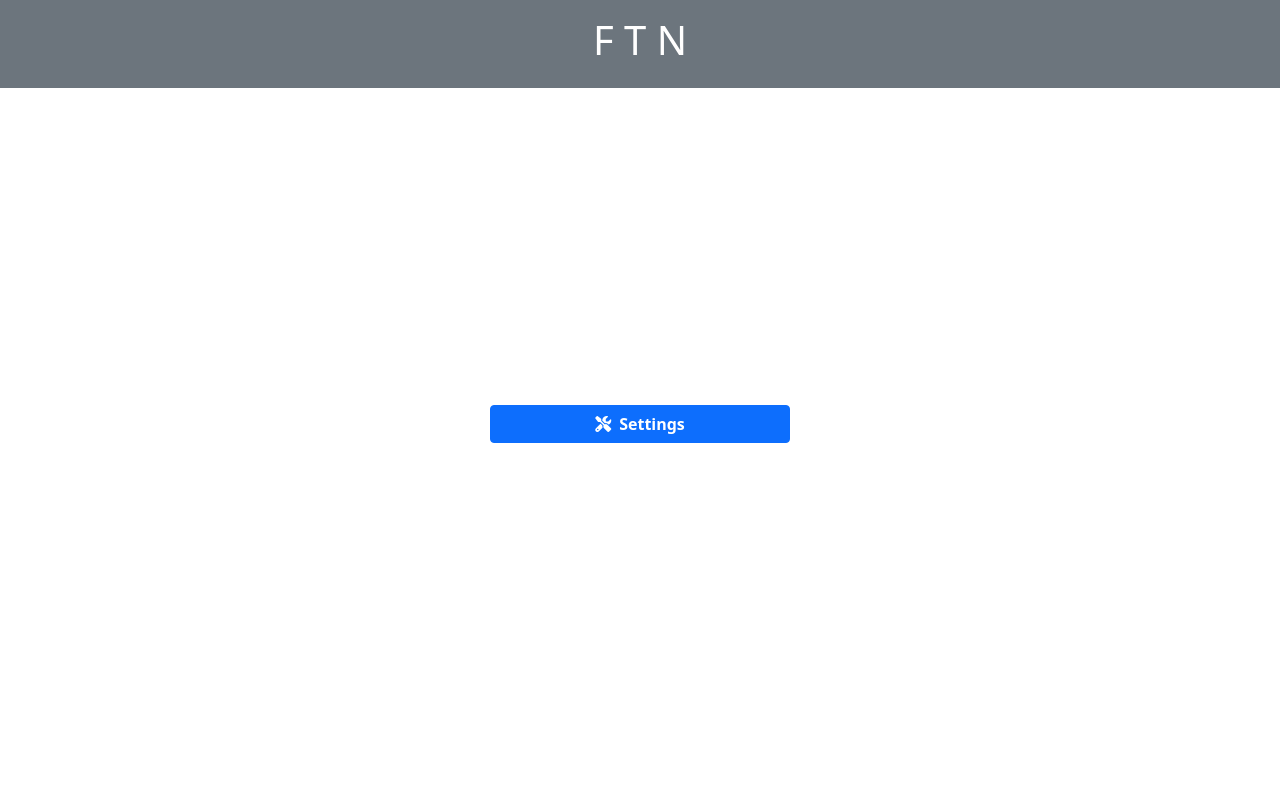
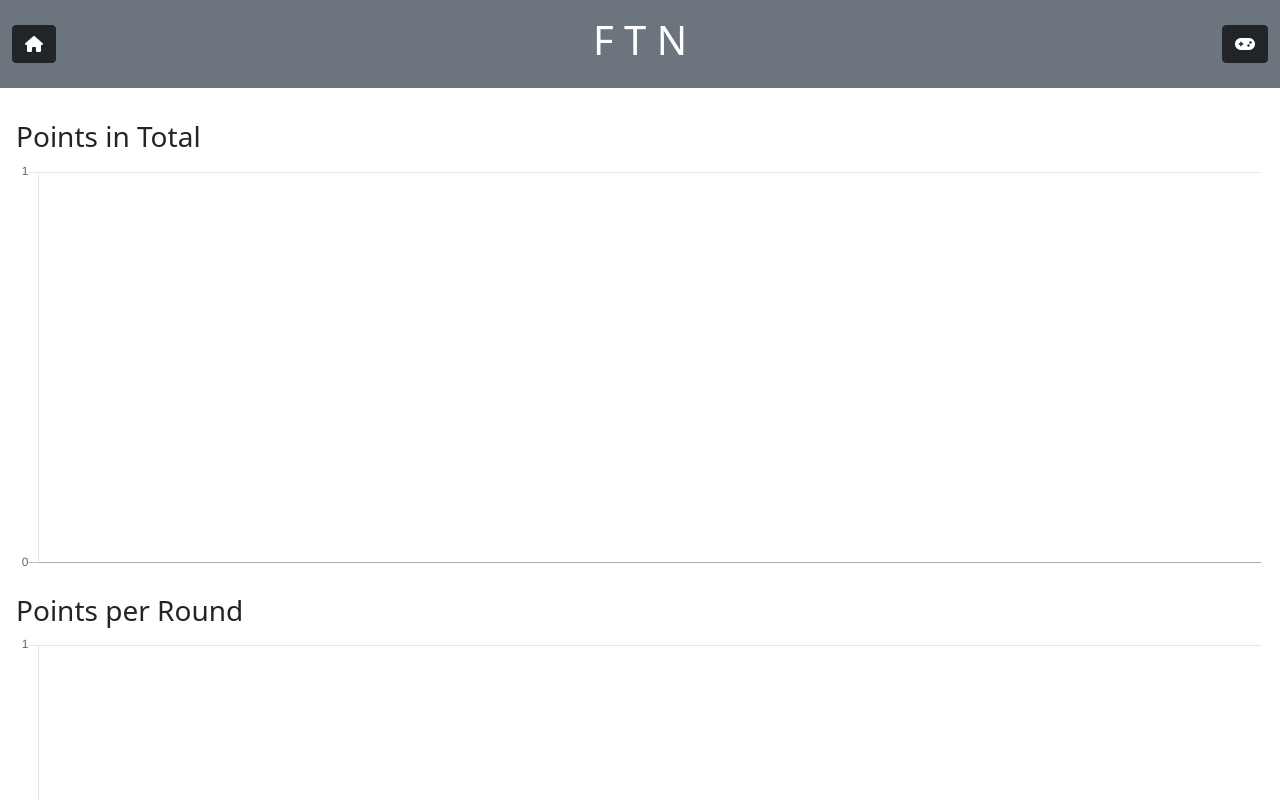
Before and after one commit to sivakumm/FTN, an Angular app: page /charts in a window 1280 px wide. Before the commit this address led to /. Shown: the top 800 px of the page. Built offline with nearby package versions, Linux system fonts and the light colour scheme.

Commit message:
adds routing

```diff
--- a/src/app/app-component/app.component.html
+++ b/src/app/app-component/app.component.html
@@ -1,13 +1,23 @@
 <div class="h-100">
-  <div class="bg-secondary">
-    <div class="text-center p-3 text-white">
-      <h1>F T N</h1>
+  <div class="container-fluid bg-secondary">
+    <div class="row align-items-center">
+      <div class="col">
+        <div class="pe-3 text-start">
+          <button *ngIf="currentPath !== '/'" class="btn btn-dark fw-bold" routerLink=""><i class="fas fa-home"></i></button>
+        </div>
+      </div>
+      <div class="col">
+        <h1 class="text-center p-3 text-white">F T N</h1>
+      </div>
+      <div class="col">
+        <div class="ps-3 text-end">
+          <button *ngIf="currentPath === '/game'" class="btn btn-dark fw-bold" routerLink="/charts"><i class="fas fa-chart-line"></i></button>
+          <button *ngIf="currentPath === '/charts'" class="btn btn-dark fw-bold" routerLink="/game"><i class="fas fa-gamepad"></i></button>
+        </div>
+      </div>
     </div>
   </div>
   <div>
-    <app-menu *ngIf="page === 0"></app-menu>
-    <app-settings *ngIf="page === 1"></app-settings>
-    <app-game *ngIf="page === 2"></app-game>
-    <app-chart *ngIf="page === 3"></app-chart>
+    <router-outlet></router-outlet>
   </div>
 </div>
--- a/src/app/app-component/app.component.ts
+++ b/src/app/app-component/app.component.ts
@@ -1,22 +1,22 @@
-import { UtilService } from './../service/util.service';
-import { Component, OnDestroy, OnInit } from '@angular/core';
+import { Component, OnInit } from '@angular/core';
+import { NavigationEnd, Router } from '@angular/router';
 
 @Component({
   selector: 'app-root',
   templateUrl: './app.component.html',
   styleUrls: ['./app.component.css']
 })
-export class AppComponent implements OnInit, OnDestroy {
+export class AppComponent implements OnInit {
 
-  page = 0;
+  currentPath = '';
 
-  constructor(private utilService: UtilService) { }
+  constructor(private router: Router) { }
 
   ngOnInit(): void {
-    this.utilService.pageState.subscribe(pg => this.page = pg);
-  }
-
-  ngOnDestroy(): void {
-    this.utilService.pageState.unsubscribe();
+    this.router.events.subscribe(events => {
+      if (events instanceof NavigationEnd) {
+        this.currentPath = events.urlAfterRedirects;
+      }
+    });
   }
 }
--- a/src/app/app-routing.module.ts
+++ b/src/app/app-routing.module.ts
@@ -1,7 +1,16 @@
+import { ChartComponent } from './chart/chart.component';
+import { GameComponent } from './game/game.component';
+import { SettingsComponent } from './settings/settings.component';
+import { MenuComponent } from './menu/menu.component';
 import { NgModule } from '@angular/core';
 import { Routes, RouterModule } from '@angular/router';
 
-const routes: Routes = [];
+const routes: Routes = [
+  { path: 'settings', component: SettingsComponent },
+  { path: 'game', component: GameComponent },
+  { path: 'charts', component: ChartComponent },
+  { path: '', pathMatch: 'full', component: MenuComponent }
+];
 
 @NgModule({
   imports: [RouterModule.forRoot(routes)],
--- a/src/app/menu/menu.component.ts
+++ b/src/app/menu/menu.component.ts
@@ -1,6 +1,7 @@
 import { ISetting } from './../interfaces/setting.interface';
 import { UtilService } from './../service/util.service';
 import { Component, OnInit } from '@angular/core';
+import { Router } from '@angular/router';
 
 @Component({
   selector: 'app-menu',
@@ -11,7 +12,7 @@ export class MenuComponent implements OnInit {
 
   settings: ISetting | null = null;
 
-  constructor(private utilService: UtilService) { }
+  constructor(private utilService: UtilService, private router: Router) { }
 
   ngOnInit(): void {
     this.settings = this.utilService.loadGameState();
@@ -21,23 +22,23 @@ export class MenuComponent implements OnInit {
     if (this.settings !== null) {
       this.settings.players.forEach(pl => pl.pointsHistory = []);
       this.utilService.saveGameState(this.settings);
-      this.utilService.setPageState(2);
+      this.router.navigateByUrl('/game');
     }
   }
 
   doSettings(): void {
-    this.utilService.setPageState(1);
+    this.router.navigateByUrl('/settings');
   }
 
   resumeGame(): void {
     if (this.settings !== null) {
-      this.utilService.setPageState(2);
+      this.router.navigateByUrl('/game');
     }
   }
 
   showHistory(): void {
     if (this.settings !== null) {
-      this.utilService.setPageState(3);
+      this.router.navigateByUrl('/charts');
     }
   }
 }
--- a/src/app/service/util.service.ts
+++ b/src/app/service/util.service.ts
@@ -6,8 +6,6 @@ import { BehaviorSubject, Observable } from 'rxjs';
   providedIn: 'root'
 })
 export class UtilService {
-
-  pageState: BehaviorSubject<number> = new BehaviorSubject<number>(0);
 
   constructor() { }
 
@@ -26,8 +24,4 @@ export class UtilService {
   resetGameState(): void {
     localStorage.clear();
   }
-
-  setPageState(page: number): void {
-    this.pageState.next(page);
-  }
 }
--- a/src/app/settings/settings.component.ts
+++ b/src/app/settings/settings.component.ts
@@ -94,7 +94,7 @@ export class SettingsComponent implements OnInit {
       players
     };
     this.utilService.saveGameState(setting);
-    this.utilService.setPageState(2);
+    // this.utilService.setPageState(2);
   }
 
   removeAlert(): void {
@@ -102,6 +102,6 @@ export class SettingsComponent implements OnInit {
   }
 
   goToMainMenu(): void {
-    this.utilService.setPageState(0);
+    // this.utilService.setPageState(0);
   }
 }
```
